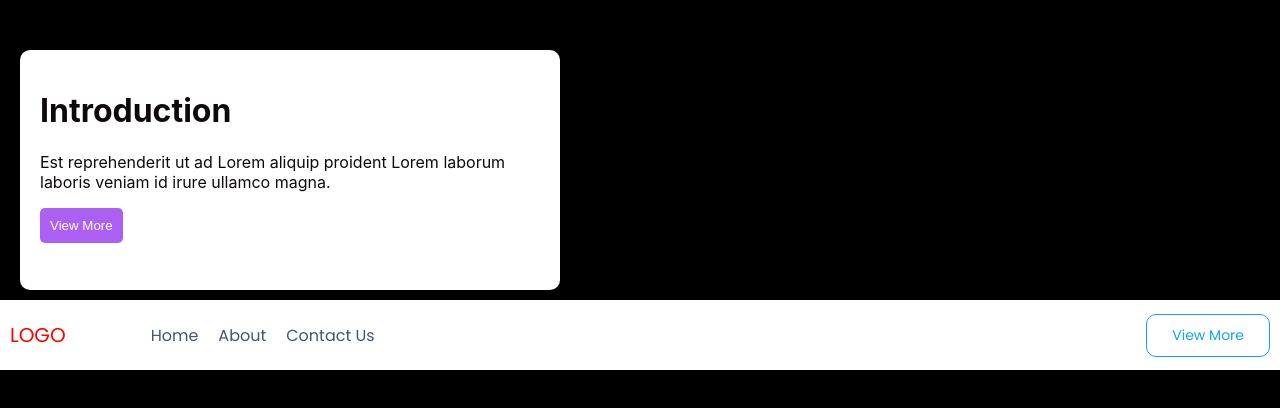
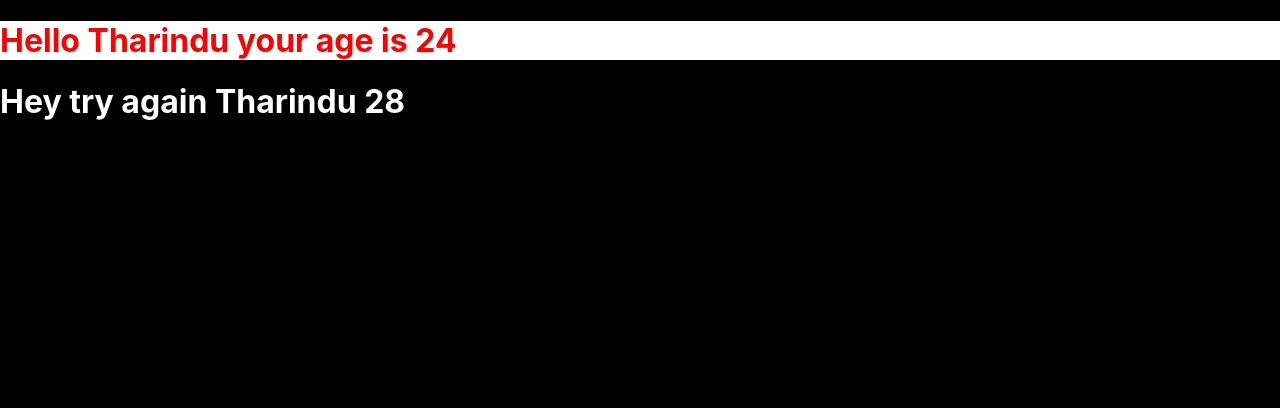
Before and after one commit to tharinm/React-Playground, a React (Create React App) app: page / in a window 1280 px wide. Shown: the top 408 px of the page. Built offline with nearby package versions, Linux system fonts and the light colour scheme.

Commit message:
working with JSX dynamics syntax

```diff
--- a/src/App.js
+++ b/src/App.js
@@ -4,10 +4,30 @@ import Simplecard from './Components/Simplecard';
 import Navbar from './Components/Navbar';
 
 function App() {
+  const name = "Tharindu";
+
+  // const myJsx = (
+    // <div>
+    {/* <h2 style={{color:'purple'}}>Hey</h2> */}
+     {/* </div> */}
+  // )
+  // function myalert() {
+  //   alert("Hello Tharindu");
+  // }
+
+  const person = {
+    name:"Tharindu",
+    valu:"28",
+  }
+
   return (
     <>
-      <Simplecard />
-      <Navbar />
+      <h1 style={{ color: 'red', backgroundColor: 'white' }}>Hello {name} your
+        age is {8 * 3}</h1>
+      {/* {myalert()} */}
+      {/* { myJsx} */}
+
+      <h1 style={{ color: 'white' }}>Hey try again {person.name} { person.valu}</h1>
     </>
   );
 }
```
